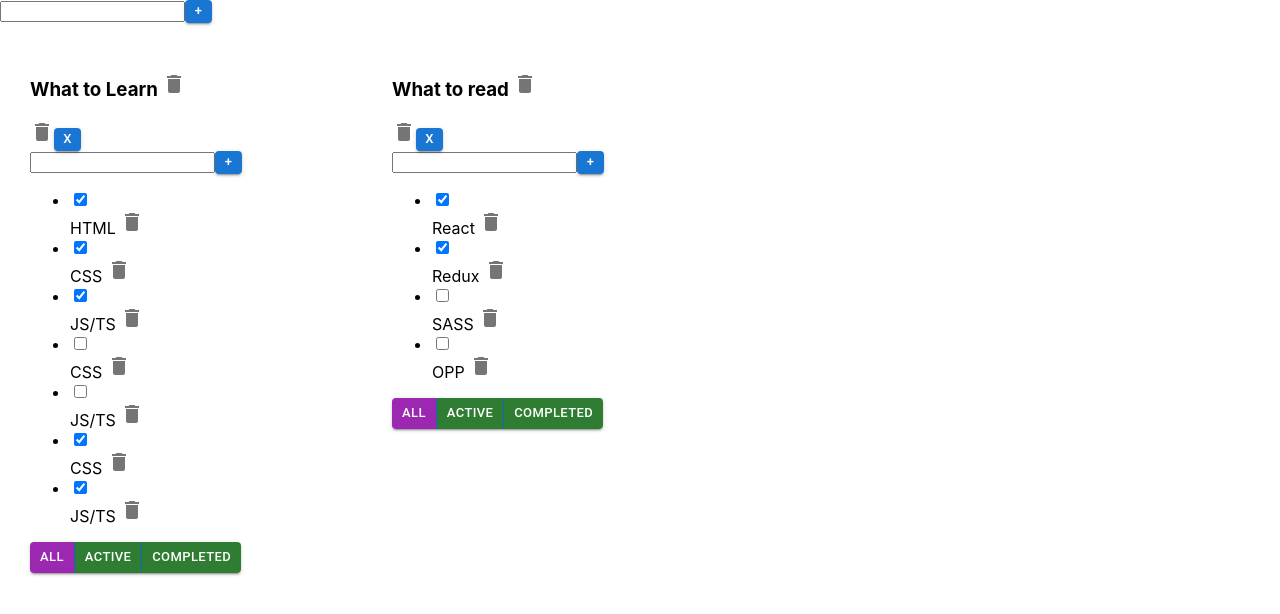
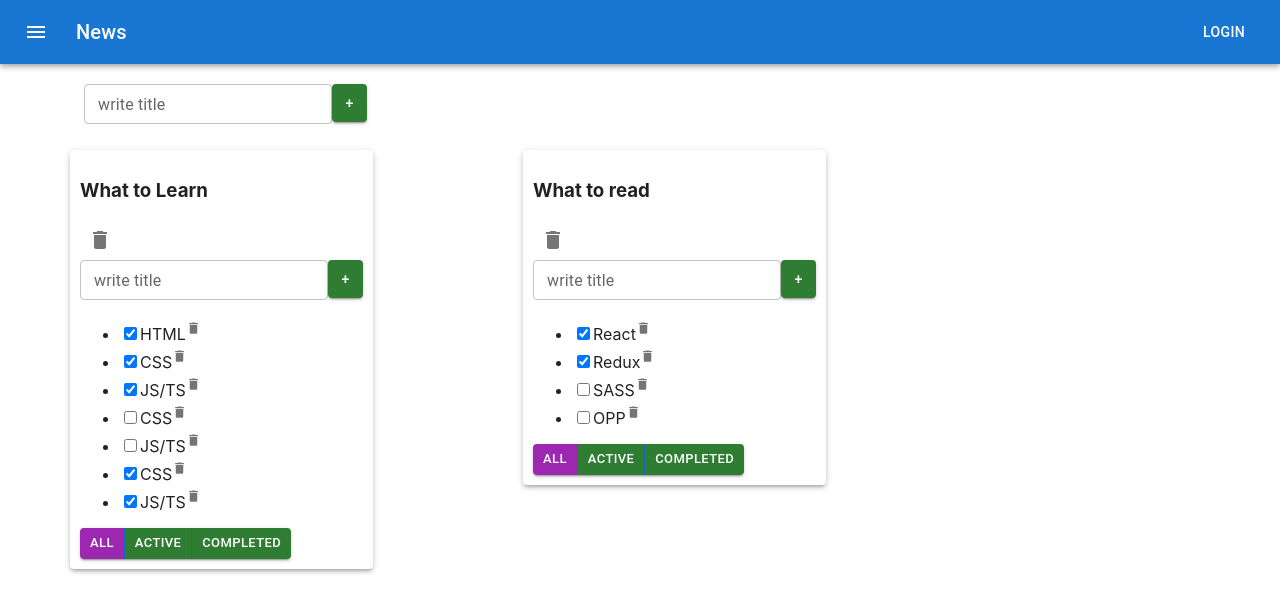
Before and after one commit to sveta-confeta/TodoList, a React (Create React App) app: page / in a window 1280 px wide. Shown: the top 614 px of the page. Built offline with nearby package versions, Linux system fonts and the light colour scheme.

Commit message:
material ui

```diff
--- a/package.json
+++ b/package.json
@@ -9,6 +9,8 @@
     "@material-ui/core": "^5.0.0-beta.5",
     "@material-ui/icons": "^4.11.2",
     "@material-ui/styled-engine-sc": "^5.0.0-beta.5",
+    "@mui/icons-material": "^5.3.1",
+    "@mui/material": "^5.4.0",
     "@testing-library/jest-dom": "^4.2.4",
     "@testing-library/react": "^9.3.2",
     "@testing-library/user-event": "^7.1.2",
--- a/src/App.tsx
+++ b/src/App.tsx
@@ -4,6 +4,8 @@ import {TodoList} from "./TodoList";
 import {v1} from "uuid";
 import {TaskType} from "./TodoList";
 import {AddItemForm} from "./components/AddItemForm";
+import ButtonAppBar from "./components/ButtonAppBar";
+import {Container, Grid, Paper} from "@mui/material";
 
 export type filterType = 'All' | 'Active' | 'Completed' //типизация фильтра для кнопок
 type TodilistsType = {
@@ -68,15 +70,15 @@ function App() {
         setTodolists(todolists.map(m => todolistID === m.id ? {...m, filter: value} : m));
     }
 
-    const apdateTaskTitle=(todolistID:string,taskID:string,title:string)=>{
+    const apdateTaskTitle = (todolistID: string, taskID: string, title: string) => {
         const copyTasks = {...tasks};
-        copyTasks[todolistID] = tasks[todolistID].map(t => t.id === taskID ? {...t, title:title} : t);
+        copyTasks[todolistID] = tasks[todolistID].map(t => t.id === taskID ? {...t, title: title} : t);
         setTasks(copyTasks);  //функция которая редактирует title в тасках
 
     }
 
-  const titleTodolist=(todolistID:string,title:string)=>{
-     setTodolists(todolists.map(m=> todolistID===m.id ? {...m,title:title} :m ));
+    const titleTodolist = (todolistID: string, title: string) => {
+        setTodolists(todolists.map(m => todolistID === m.id ? {...m, title: title} : m));
     } //функция которая редактирует  title в тодолистах
 
     //функция удаления тудулистов
@@ -87,10 +89,10 @@ function App() {
         delete copyTask[todolistID]
         setTasks(copyTask);
     }
-    const addTodolist = (titleTodolist:string) => {
-      const newTodolistID = v1() ;
-      setTodolists([...todolists,{id:newTodolistID,title:titleTodolist,filter:'All'}]);
-      setTasks({...tasks,[newTodolistID]:[]});//для нашего тудулиста должны создать массив для хранения тасок=
+    const addTodolist = (titleTodolist: string) => {
+        const newTodolistID = v1();
+        setTodolists([...todolists, {id: newTodolistID, title: titleTodolist, filter: 'All'}]);
+        setTasks({...tasks, [newTodolistID]: []});//для нашего тудулиста должны создать массив для хранения тасок=
         // изменяем стейт с тасками =создадим новое свой ство:пустой массив где будем храниить таски нашего тудулиста.
     }
 
@@ -107,7 +109,6 @@ function App() {
     }
 
 
-
     const todolistsComp = todolists.map(m => {
         // if (m.filter === 'Active') {
         //     tasks = tasks.filter(f => f.isDone);
@@ -116,8 +117,8 @@ function App() {
         // if (m.filter === 'Completed') {
         //     tasks = tasks.filter(f => !f.isDone);
         // }
-        return (
-
+        return <Grid item>
+            <Paper elevation={3} style={{padding: "10px"}}>
                 <TodoList
                     key={m.id}
                     todolistID={m.id} //если красная надо типизировать v todolist.tsx
@@ -133,22 +134,30 @@ function App() {
                     apdateTaskTitle={apdateTaskTitle}
                     titleTodolist={titleTodolist}
                 />
-
-        )
+            </Paper>
+        </Grid>
     })
 
 
     return (
         <>
-            {/*//компонента с инпут и кнопкой:*/}
+            {/*это хэдер -создается новый компонент и туда копируется содержимое из документа AppBar из материал:*/}
+            <ButtonAppBar/>
+            {/*это фишка из материал юай:*/}
+            <Container fixed>
+                {/*это фишка из материал юай:*/}
+                <Grid container style={{padding:"20px"}}>
                     {/*инпут и кнопка:*/}
-           <AddItemForm  addItem={addTodolist}/>
-
+                    <AddItemForm addItem={addTodolist}/>
+                </Grid>
+                <Grid container spacing={3}>
                     <div className="App">
 
                         {todolistsComp}
+                    </div>
+                </Grid>
 
-            </div>
+            </Container>
         </>
     );
 }
--- a/src/TodoList.tsx
+++ b/src/TodoList.tsx
@@ -1,11 +1,10 @@
 import React, {ChangeEvent, useState} from "react";
 import {filterType} from "./App";
-import {ButtonOne} from "./components/Button";
-import s from './TodoList.module.css'
 import {AddItemForm} from "./components/AddItemForm";
-import EditSpan from "./components/EditSpan";
+import {EditSpan} from "./components/EditSpan";
 import {Button, ButtonGroup, IconButton} from "@material-ui/core";
 import { Delete } from "@material-ui/icons";
+import s from "./TodoList.module.css";
 
 
 
@@ -70,11 +69,14 @@ export function TodoList(props: TodoListPropsType) {
         <div>
             {/*<h3>{props.title}</h3>*/}
             <h3><EditSpan title={props.title} apdateTask={ (title:string)=>callbackTitleTodolist(title)}/></h3>
-            {/*<IconButton aria-label="delete" >*/}
-                <Delete  color="action" style={{cursor:'Pointer'}} onClick={removeTodolists}/>
-        {/*</IconButton>*/}
-            <ButtonOne name={'X'} callback={removeTodolists}/>
-            <div>
+            <IconButton aria-label="delete">
+                <Delete color="action" style={{cursor:'Pointer'}} onClick={removeTodolist}/>
+            </IconButton>
+
+
+        {/*    <Button  name={'X'} callback={removeTodolists} }/>*/}
+
+                <div>
                 {/*//компонента с инпут и кнопкой:*/}
               <AddItemForm addItem={addTask} />
                 {/*<input*/}
@@ -97,7 +99,10 @@ export function TodoList(props: TodoListPropsType) {
                                    onChange={(e: ChangeEvent<HTMLInputElement>) => changeStatus(m.id, e.currentTarget.checked)}
                             />
                             <EditSpan title={m.title}  apdateTask={ (title:string)=>callbackHandlerapdateTask(m.id,title)}/>
-                            {/*<ButtonOne name={'x'} callback={() => removeTaskHandler(m.id)}/>*/}
+                            {/*<Button name={'x'} callback={() => removeTaskHandler(m.id)}/>*/}
+                            {/*кнопка из материал:*/}
+                            <Delete color="action"  style={{cursor:'Pointer',width: '15px'}} onClick={() => removeTaskHandler(m.id)}/>
+
 
                         </li>
                     )
--- a/src/components/AddItemForm.tsx
+++ b/src/components/AddItemForm.tsx
@@ -1,25 +1,27 @@
 import React, {ChangeEvent, KeyboardEvent, useState} from 'react';
-import {Input} from "./Input";
-import {ButtonOne} from "./Button";
+//import {Button} from "./Button";
 import s from "../TodoList.module.css";
+import {Button, TextField} from "@mui/material";
 
 
 type AddItemFormPropsType = {
-    addItem:(itemTitle:string)=>void
+    addItem: (itemTitle: string) => void
 }
 
 export const AddItemForm: React.FC<AddItemFormPropsType> = (props) => {
 
-    const [title, setTitle] = useState<string>(' '); //локальный useState для предварительного пользовательского ввода в инпут.
+    const [title, setTitle] = useState<string>(''); //локальный useState для предварительного пользовательского ввода в инпут.
     //по умолчанию пустая сторока
-    let [error, setError] = useState(false); //хук для бордера инпута красный-не красный
+    const [error, setError] = useState<boolean>(false); //хук для бордера инпута красный-не красный
 
     const onChangeHandler = (event: ChangeEvent<HTMLInputElement>) => {  //функция для инпута
         setError(false);
         setTitle(event.currentTarget.value)
+
     }
 
     const keyPress = (event: KeyboardEvent<HTMLInputElement>) => {
+
         if (event.key === 'Enter') {
             addTaskButton();
         }
@@ -35,17 +37,31 @@ export const AddItemForm: React.FC<AddItemFormPropsType> = (props) => {
         }
     }
 
-    const blockButton = () => {
-        addTaskButton()
-    }
+    // const blockButton = () => {
+    //     addTaskButton()
+    // }
+
 
     return (
         <div>
-            <Input onChangeHandler={onChangeHandler} title={title}  error={error}
-                   keyPress={keyPress}/>
-
-            <ButtonOne name={'+'} callback={blockButton}/>
-            {error ? <div className={s.errorMessage}>Title is requires</div> : ''}
+            {/*импут из материал -в него входят такие параметры как именно в input*/}
+            <TextField
+                variant="outlined"
+                size="small"
+                label={error ? 'Title is requires' : "write title"}
+                value={title}
+                error={error}
+                onChange={onChangeHandler}
+                onKeyPress={keyPress}
+                className={error ? 'error' : ''}
+            />
+            {/*<Input onChangeHandler={onChangeHandler} title={title}  error={error}*/}
+            {/*       keyPress={keyPress}/>*/}
+            {/*кнопка из материал */}
+            <Button onClick={addTaskButton} variant="contained" color="success"
+                    style={{maxWidth: '35px', minHeight: '38px', minWidth: '35px', maxHeight: '38px'}}>+</Button>
+            {/*<Button  name={'+'} callback={blockButton}/>*/}
+            {/*{error ? <div className={s.errorMessage}>Title is requires</div> : ''}*/}
         </div>
     );
 };
--- a/src/components/Button.tsx
+++ b/src/components/Button.tsx
@@ -1,18 +1,16 @@
 import React from "react";
-import s from './../TodoList.module.css'
-import {Button} from "@material-ui/core";
 
 
- type ButtonPropsType={
-     name:string
-     callback?:()=>void
- }
-export const ButtonOne=(props:ButtonPropsType)=>{
-     const onClickHandler=()=>{
-         // props.callback()
-     }
-    return(
+type ButtonPropsType = {
+    name: string
+    callback: () => void
 
-            <Button variant={'contained'} size={'small'} style={{maxWidth: '27px',minHeight: '23px', minWidth:'27px', maxHeight:'23px'}} className={s.btn} onClick={onClickHandler}>{props.name}</Button>
+}
+export const Button = (props: ButtonPropsType) => {
+    const onClickHandler = () => {
+        props.callback()
+    }
+    return (
+        <button  onClick={onClickHandler}>{props.name}</button>
     )
 }
--- /dev/null
+++ b/src/components/ButtonAppBar.tsx
@@ -0,0 +1,32 @@
+import * as React from 'react';
+import AppBar from '@mui/material/AppBar';
+import Box from '@mui/material/Box';
+import Toolbar from '@mui/material/Toolbar';
+import Typography from '@mui/material/Typography';
+import Button from '@mui/material/Button';
+import IconButton from '@mui/material/IconButton';
+import MenuIcon from '@mui/icons-material/Menu';
+
+export default function ButtonAppBar() {
+    return (
+        <Box sx={{ flexGrow: 1 }}>
+            <AppBar position="static">
+                <Toolbar>
+                    <IconButton
+                        size="large"
+                        edge="start"
+                        color="inherit"
+                        aria-label="menu"
+                        sx={{ mr: 2 }}
+                    >
+                        <MenuIcon />
+                    </IconButton>
+                    <Typography variant="h6" component="div" sx={{ flexGrow: 1 }}>
+                        News
+                    </Typography>
+                    <Button color="inherit">Login</Button>
+                </Toolbar>
+            </AppBar>
+        </Box>
+    );
+}
--- a/src/components/EditSpan.tsx
+++ b/src/components/EditSpan.tsx
@@ -1,13 +1,14 @@
 import React, {ChangeEvent, useState} from 'react';
-import {ButtonOne} from "./Button";
-import {Delete} from "@material-ui/icons";
+
+
+
 
 type EditSpanPropsType={
     title:string //компонента получает строку
     apdateTask:(title:string)=>void//нам нужен колбэк который подхватит новое значение инпута отредактипованную унесет его в родителя
 }
 
-const EditSpan = (props:EditSpanPropsType) => {
+export const EditSpan = (props:EditSpanPropsType) => {
     //у титла должно быть два состояния: обычное и для редактирования. это прямое показание для создания локального стейта
     let[editMode,setEditMode]=useState<boolean>(false);
     //у нас появился инпут для редактирования тасок, а это значит нужен локстейт хранить инфу в инпуте до отправки в BLL
@@ -29,10 +30,12 @@ const EditSpan = (props:EditSpanPropsType) => {
     return (
 
         editMode
-            ?  <div><input onChange={onChangeHandler} value={title} autoFocus onBlur={offEditMode}/>   <ButtonOne name={'x'} /> </div>
-            : <div><span onDoubleClick={onEditMode}>{props.title}</span>  <Delete  color="action" style={{cursor:'Pointer'}} /> </div>
-
+            // ?  <><input onChange={onChangeHandler} value={title} autoFocus onBlur={offEditMode}/>
+            //     {/*<ButtonOne name={'x'}/>*/}
+            //
+            // </>
+            // : <><span onDoubleClick={onEditMode}>{props.title}</span> </>
+            ? <input onChange={onChangeHandler} value={title} autoFocus onBlur={offEditMode}/>
+            : <span onDoubleClick={ onEditMode}>{props.title}</span>
     );
 };
-
-export default EditSpan;
```
Also changed, not shown: 1 other file (tests, documents, lock files or other folders). Lines whose indentation alone changed are shown as unchanged.
